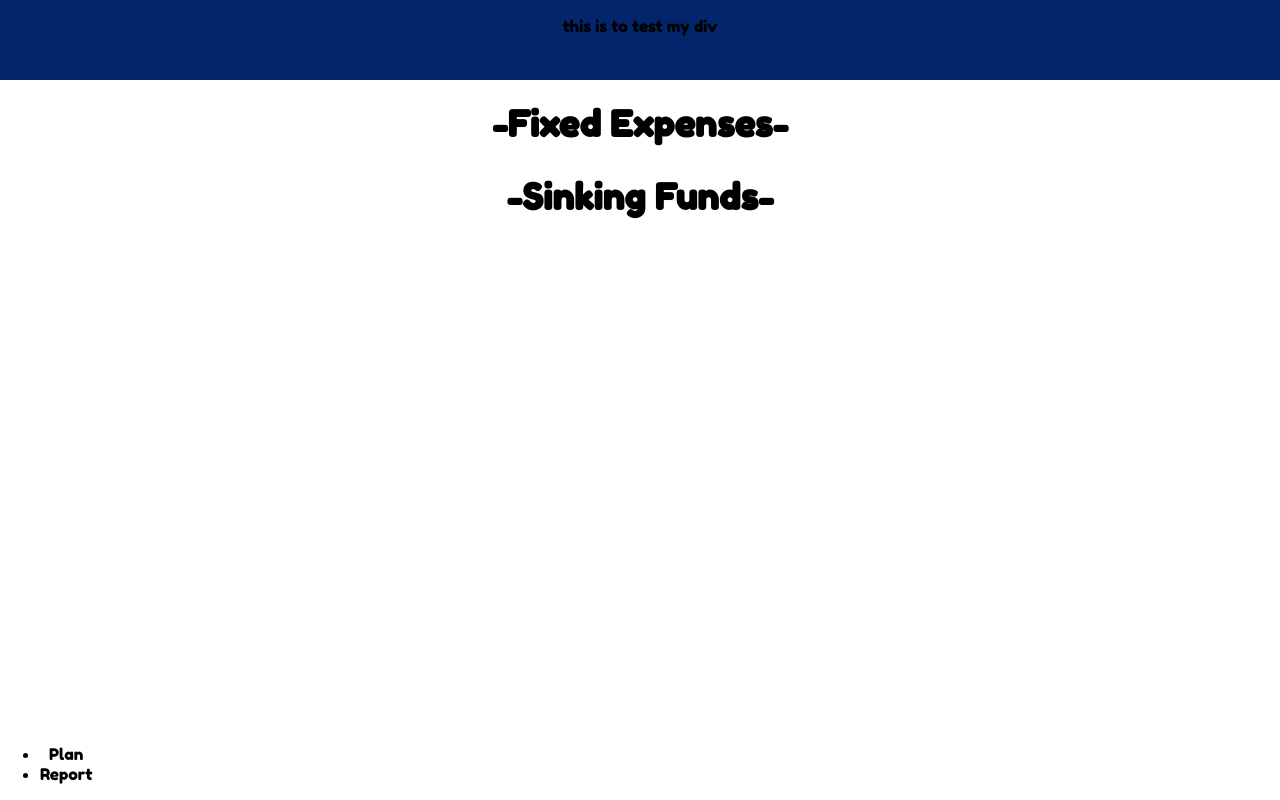
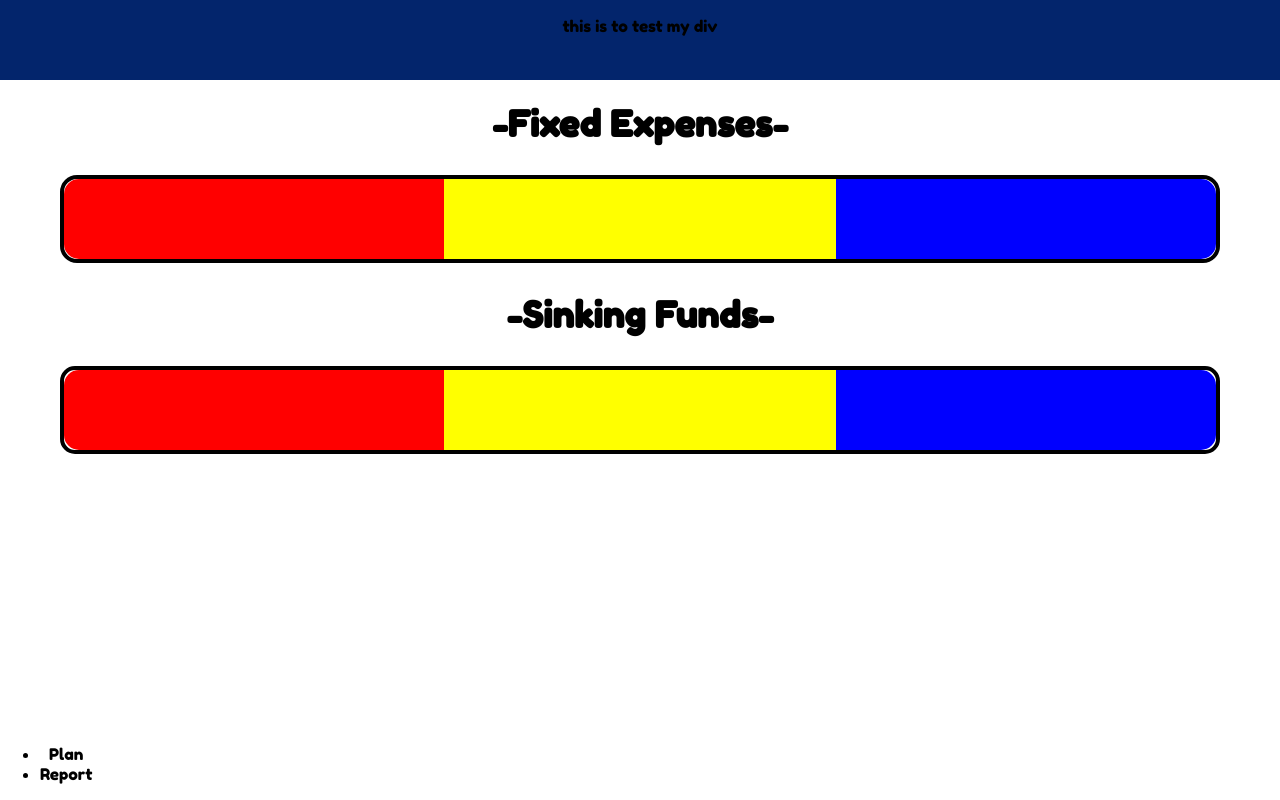
Before and after one commit to bhawkes3/Portfolio, a plain HTML site: page budget/index.html in a window 1280 px wide. Drawn offline with Linux system fonts and the light colour scheme.

Commit message:
good looks!

```diff
--- a/budget/styles.css
+++ b/budget/styles.css
@@ -35,19 +35,39 @@ body {
 }
 
 .fixedBox {
-
+    margin: 0 auto;
+    border: black solid 4px;
+    border-radius: 17px;
+    height: 5em;
+    width: 90%;
+    display: flex;
 }
 .sinkingBox {
-
+    margin: 0 auto;
+    border: black solid 4px;
+    border-radius: 15px;
+    height: 5em;
+    width: 90%;
+    display: flex;
 }
 .name {
-
+    background-color: red;
+    height: 5em;
+    width: 33%;
+    border-top-left-radius: 15px;
+    border-bottom-left-radius: 15px;
 }
 .planned {
-
+    background-color: yellow;
+    height: 5em;
+    width: 34%;
 }
 .actual {
-
+    background-color: blue;
+    height: 5em;
+    width: 33%;
+    border-top-right-radius: 15px;
+    border-bottom-right-radius: 15px;
 }
 .last {
 
```
